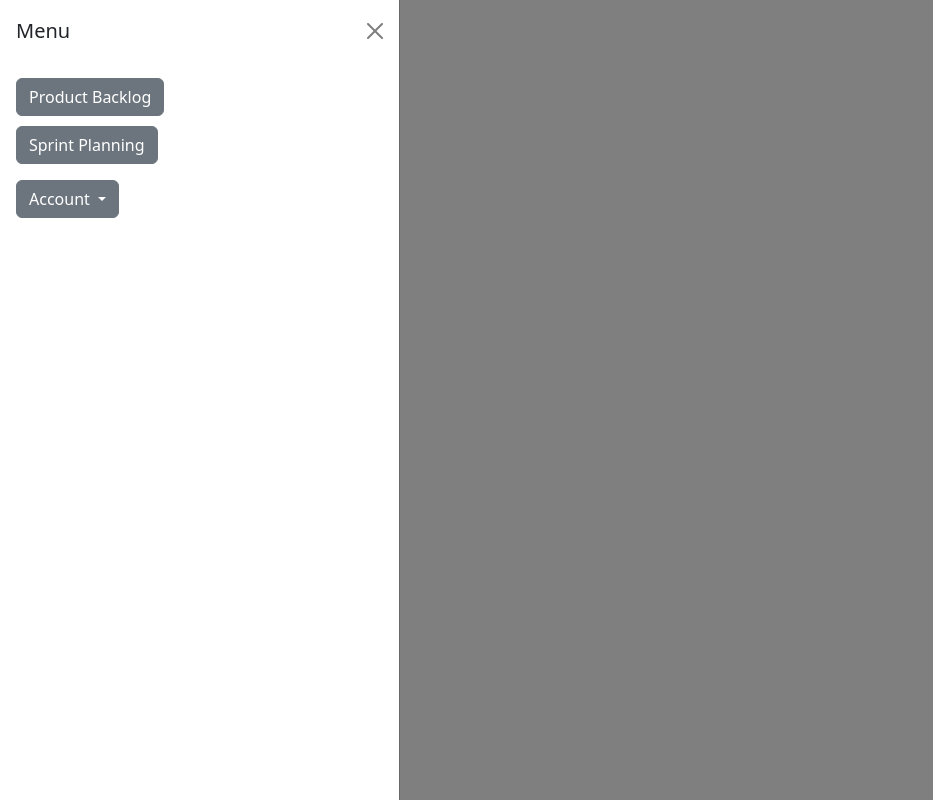
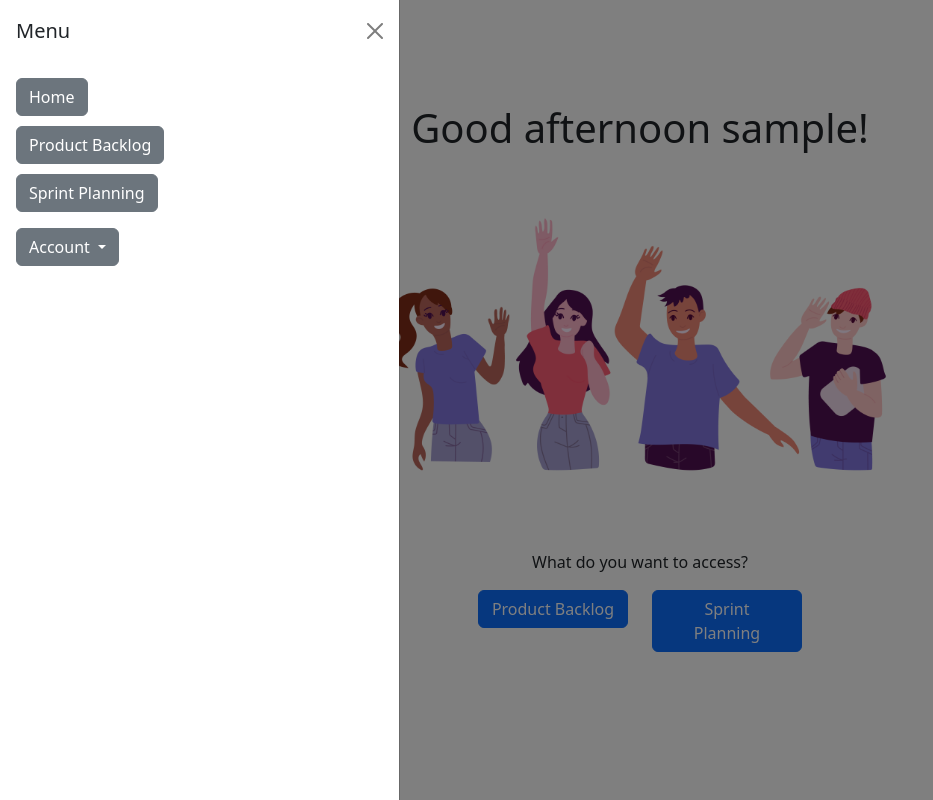
Before and after one commit to SCRUM-Webapp/SCRUM_Webapp_Project, a Flask app: page / in a window 1280 px wide, after a click on "Menu". Shown: the whole page, without its empty margins (0-933 px from the left). Run offline with Flask 3, Linux system fonts and the light colour scheme; the visitor is signed in with stand-in values (Sample User, id 1); some libraries are stand-ins or nearby versions.

Commit message:
Added index page

```diff
--- a/app.py
+++ b/app.py
@@ -1,6 +1,7 @@
+from datetime import datetime
 from flask import Flask, render_template, redirect, url_for, request, flash
 from flask_bootstrap import Bootstrap5
-from flask_login import LoginManager, login_user, login_required, logout_user
+from flask_login import LoginManager, login_user, login_required, logout_user, current_user
 from werkzeug.security import generate_password_hash, check_password_hash
 from forms import LoginForm, RegisterForm, TicketForm
 
@@ -27,7 +28,16 @@ def load_user(user_id):
 @app.route('/')
 @login_required
 def index():
-    return render_template('base.html')
+    current_time = datetime.now()
+    hour = current_time.hour
+
+    if 4 <= hour < 12:
+        time_of_day = 'morning'
+    elif 12 <= hour < 18:
+        time_of_day = 'afternoon'
+    else:
+        time_of_day = 'evening'
+    return render_template('Index.html', username=current_user.username, time_of_day=time_of_day)
 
 @app.route('/Login', methods=['GET', 'POST'])
 def login():
@@ -42,7 +52,7 @@ def login():
         user = User.query.filter_by(email=email).first()
         if user and check_password_hash(user.password, password):
             login_user(user)
-            return redirect(url_for('product_backlog'))
+            return redirect(url_for('index'))
         else:
             flash('Invalid username or password')
 
--- a/templates/Base.html
+++ b/templates/Base.html
@@ -26,7 +26,8 @@
   </div>
   <div class="offcanvas-body">
     <ul class="nav flex-column mb-2">
-      <li style="margin-bottom: 5px;"><a class="btn btn-secondary" href="{{ url_for('product_backlog') }}">Product Backlog</a></li>
+      <li style="margin-bottom: 5px;"><a class="btn btn-secondary" href="{{ url_for('index') }}">Home</a></li>
+      <li style="margin-bottom: 5px; margin-top: 5px"><a class="btn btn-secondary" href="{{ url_for('product_backlog') }}">Product Backlog</a></li>
       <li style="margin-top: 5px;"><a class="btn btn-secondary" href="{{ url_for('sprint_planning') }}">Sprint Planning</a></li>
       <li>
         <div class="dropdown mt-3">
--- /dev/null
+++ b/templates/Index.html
@@ -0,0 +1,17 @@
+{% extends 'Base.html'%}
+
+{% block CONTENT %}
+    <div class="d-flex flex-column align-items-center justify-content-center" style="height: 80vh; width: 100vw;">
+        <h1>Good {{time_of_day}} {{username}}!</h1>
+        <img src="../static/images/People_waving.jpg" alt="people waving" style="width: 560px; height: 350px; margin-bottom: 20px; margin-top: 20px; border-radius: 20px;"/>
+        <p>What do you want to access?</p>
+        <div class="row">
+            <div class="col-6">
+                <a href="{{url_for('product_backlog')}}" class="btn btn-primary" style="width: 150px;">Product Backlog</a>
+            </div>
+            <div class="col-6">
+                <a href="{{url_for('sprint_planning')}}" class="btn btn-primary" style="width: 150px;">Sprint <br> Planning</a>
+            </div>
+        </div>
+    </div>
+{% endblock %}
```
Also changed, not shown: static/images/People_waving.jpg (added).
